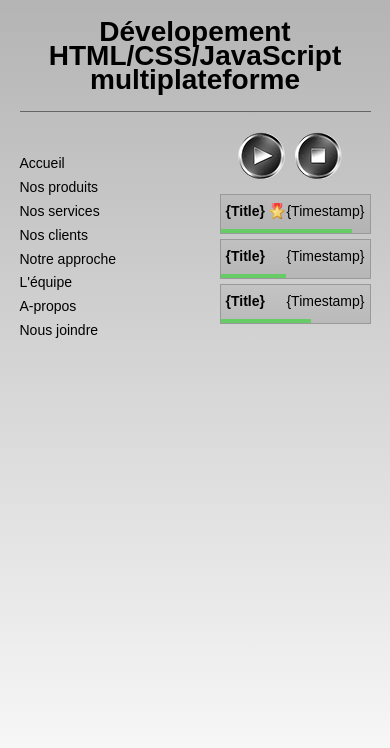
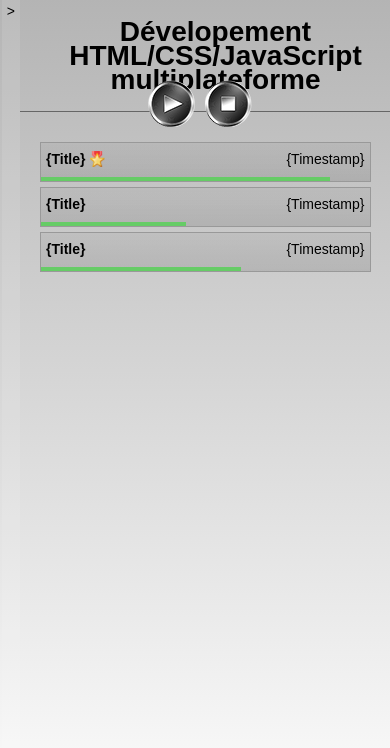
Before and after one commit to jomuji/LVL.WebExam, a plain HTML site: page index.html in a window 390 px wide. Drawn offline with nearby package versions, Linux system fonts and the light colour scheme; no server answers; a script that the page names is missing.

Commit message:
slide menu
slide menu on 1024 and less

```diff
--- a/css/index.css
+++ b/css/index.css
@@ -138,3 +138,87 @@ span.extra {
     height: 16px; width: 16px;
     position: relative; top: 3px;
 }
+
+@media only screen and (max-width : 1024px) {
+/* Styles */
+
+    #container {
+    margin: 0 auto;
+    width: 100%;
+
+    }
+
+
+
+        /*
+    Menu
+    */
+
+    #menuToggler  {
+    background: rgba(255, 255, 255, 0.1);
+    display: block;
+    }
+
+    menu {
+    position: fixed;
+    top: 0;
+    left: -140px;
+    bottom: 0;
+    display: block;
+    float: left;
+    width: 100%;
+    max-width: 160px;
+    height: 100%;
+    -moz-transition: all 300ms;
+    -webkit-transition: all 300ms;
+    transition: all 300ms;
+    }
+
+    body.menu-active menu {
+    left: 0px;
+    }
+    body.menu-active menu ul {
+        left: 0px;
+        opacity: 1;
+        padding-left: 10px;
+    }
+    /*
+    Contenu
+    */
+    div#content {
+        position: fixed;
+        top: 0;
+        left: 0;
+        padding: 20px;
+        overflow: scroll;
+        border-radius: 0;
+        -moz-box-sizing: border-box;
+        -webkit-box-sizing: border-box;
+        box-sizing: border-box;
+        -moz-transition: all 300ms;
+        -webkit-transition: all 300ms;
+        transition: all 300ms;
+        margin: 60px 20px;
+        width: 95%;
+    }
+    header{
+        position: fixed;
+        top: 0;
+        left: 0;
+        margin: 0 20px 20px 20px;
+        width: 90%;
+        -moz-transition: all 300ms;
+        -webkit-transition: all 300ms;
+        transition: all 300ms;
+        padding: 20px;
+    }
+
+    body.menu-active div#content, body.menu-active header {
+    left: 160px;
+    }
+
+
+
+
+
+}
--- a/index.html
+++ b/index.html
@@ -15,7 +15,7 @@
                 <span>Dévelopement HTML/CSS/JavaScript multiplateforme</span>
             </header>
             <menu>
-                <a href="#menu" id="menuToggler">></a>
+                <a href="#menu" id="menuToggler" class="menu-trigger">></a>
                 <ul>
                     <li><a href="/accueil">Accueil</a></li>
                     <li><a href="/nos-produits">Nos produits</a></li>
```
